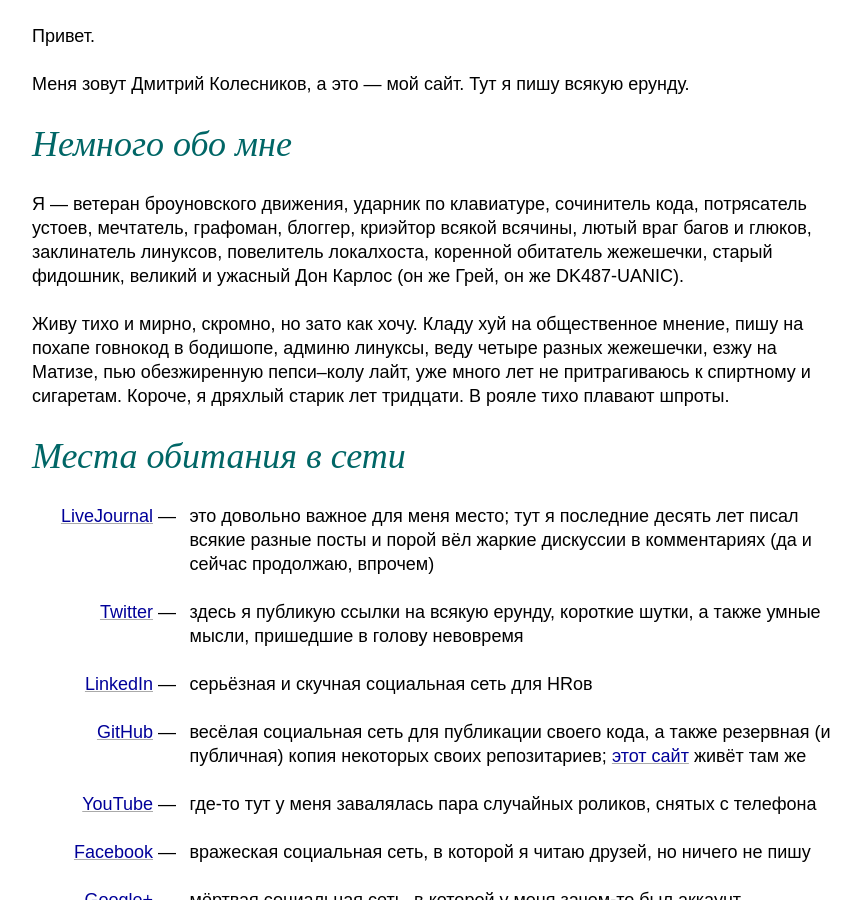
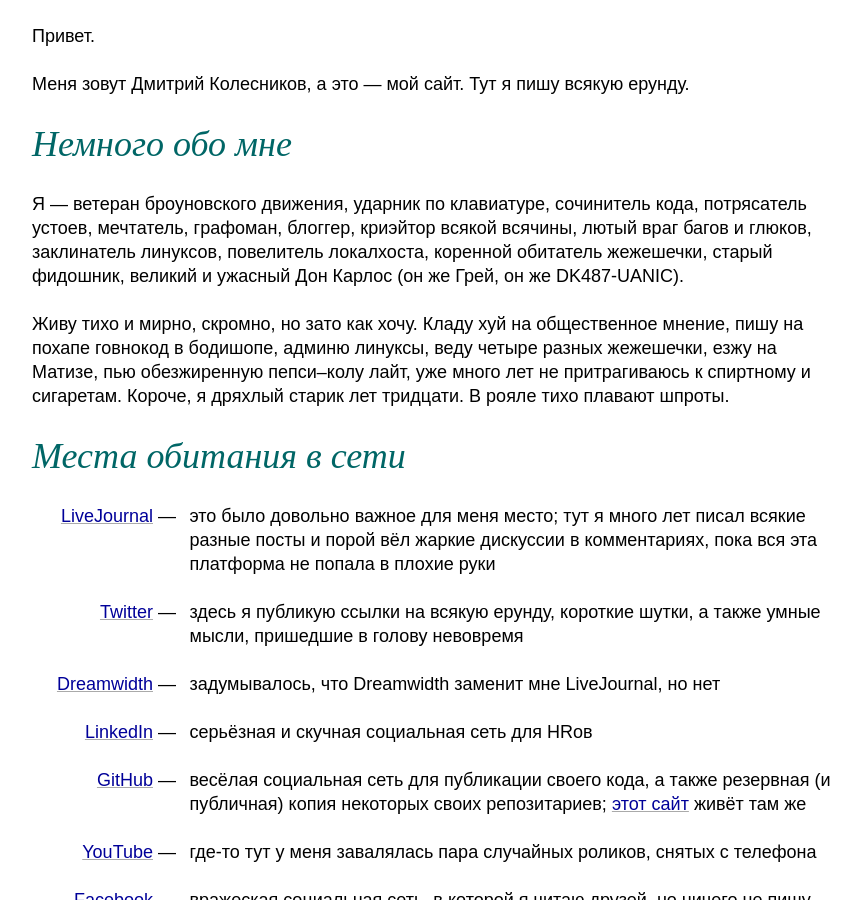
Before and after one commit to kastaneda/kastaneda.kiev.ua, a Jekyll site: the page built from index.md, in a window 1280 px wide and 900 px high. Shown: the whole window, without its empty margins (203-1064 px from the left). Built offline with Jekyll 4.4.1, drawn with Linux system fonts in a browser that asks for light colours.

Commit message:
Обновления текста

```diff
--- a/index.md
+++ b/index.md
@@ -24,30 +24,33 @@
 Места обитания в сети
 ---------------------
 
-[LiveJournal](http://kastaneda.livejournal.com/)
-:   это довольно важное для меня место;
-    тут я последние десять лет писал всякие разные посты
-    и порой вёл жаркие дискуссии в комментариях
-    (да и сейчас продолжаю, впрочем)
+[LiveJournal](https://kastaneda.livejournal.com/)
+:   это было довольно важное для меня место;
+    тут я много лет писал всякие разные посты
+    и порой вёл жаркие дискуссии в комментариях,
+    пока вся эта платформа не попала в плохие руки
 
-[Twitter](http://twitter.com/kastaneda)
+[Twitter](https://twitter.com/kastaneda)
 :   здесь я публикую ссылки на всякую ерунду, короткие шутки,
     а также умные мысли, пришедшие в голову невовремя
 
-[LinkedIn](http://ua.linkedin.com/in/dk487)
+[Dreamwidth](https://kastaneda.dreamwidth.org/)
+:   задумывалось, что Dreamwidth заменит мне LiveJournal, но нет
+
+[LinkedIn](https://ua.linkedin.com/in/dk487)
 :   серьёзная и скучная социальная сеть для HRов
 
-[GitHub](http://github.com/kastaneda)
+[GitHub](https://github.com/kastaneda)
 :   весёлая социальная сеть для публикации своего кода,
     а также резервная (и публичная) копия
     некоторых своих репозитариев;
     [этот сайт](webdev/this.html) живёт там же
 
-[YouTube](http://www.youtube.com/user/bandacomua)
+[YouTube](https://www.youtube.com/user/bandacomua)
 :   где-то тут у меня завалялась пара случайных роликов,
     снятых с телефона
 
-[Facebook](http://www.facebook.com/dmytro.kolesnykov)
+[Facebook](https://www.facebook.com/dmytro.kolesnykov)
 :   вражеская социальная сеть,
     в которой я читаю друзей, но ничего не пишу
 
```
